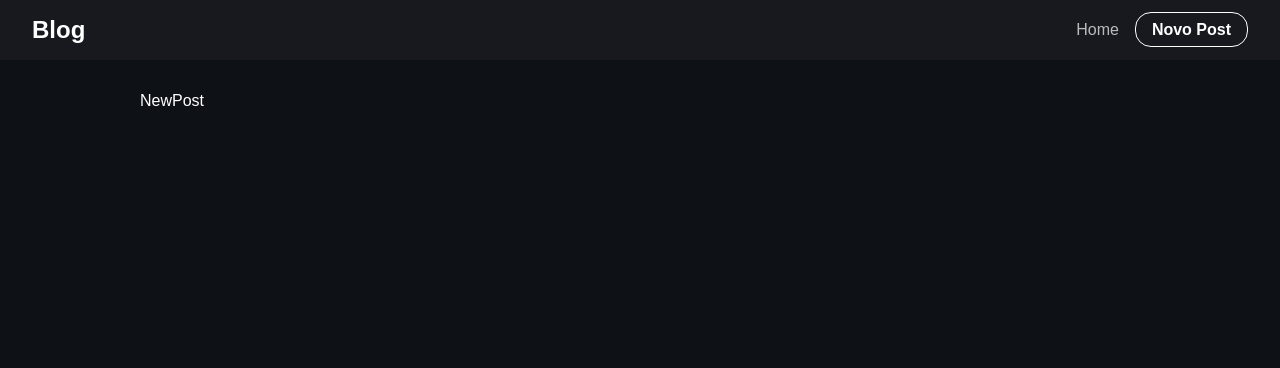
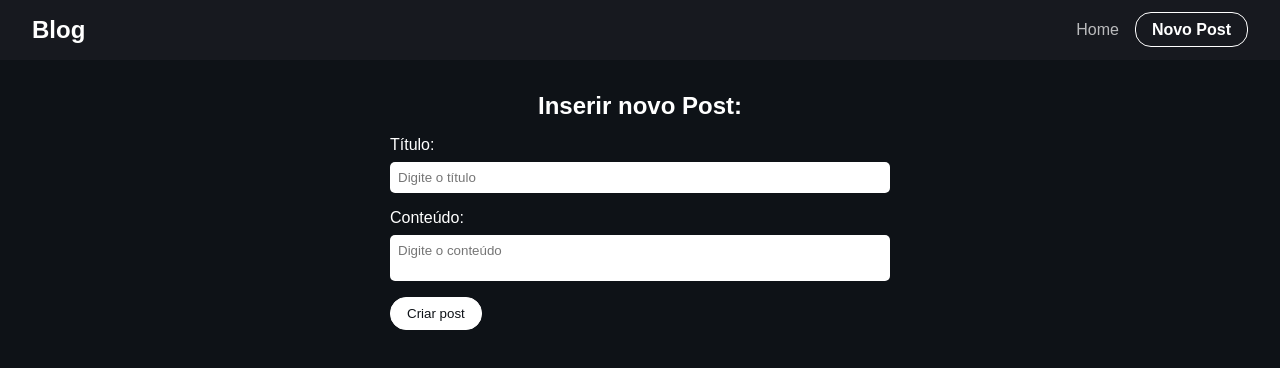
Before and after one commit to dErnandoV7/react-axios, a React (Vite) app: page /new in a window 1280 px wide. Shown: the top 368 px of the page. Built offline with nearby package versions, Linux system fonts and the light colour scheme; a web font is replaced by a local one.

Commit message:
carregando post individual

```diff
--- /dev/null
+++ b/src/axios/Config.js
@@ -0,0 +1,10 @@
+import axios from "axios";
+
+const blogFetch = axios.create({
+  baseURL: "https://jsonplaceholder.typicode.com",
+  headers: {
+    "Content-Type" : "application/json"
+  }
+});
+
+export default blogFetch;
--- a/src/main.jsx
+++ b/src/main.jsx
@@ -5,6 +5,7 @@ import "./index.css";
 
 import Home from "./routes/Home.jsx";
 import NewPost from "./routes/NewPost.jsx";
+import Post from "./routes/Post.jsx";
 
 import { createBrowserRouter, RouterProvider, Route } from "react-router-dom";
 
@@ -16,7 +17,10 @@ const router = createBrowserRouter([
         path: "/",
         element: <Home />,
       },
-      { path: "/new", element: <NewPost /> },
+      { path: "/new", element: <NewPost /> }, {
+        path: "/posts/:id",
+        element: <Post />
+      }
     ],
   },
 ]);
--- a/src/routes/Home.jsx
+++ b/src/routes/Home.jsx
@@ -1,4 +1,4 @@
-import axios from "axios";
+import blogFetch from "../axios/Config";
 
 import { useState, useEffect } from "react";
 
@@ -11,8 +11,8 @@ const Home = () => {
 
   const getPosts = async () => {
     try {
-      const response = await axios.get(
-        "https://jsonplaceholder.typicode.com/posts"
+      const response = await blogFetch.get(
+        "/posts"
       );
 
       const data = response.data;
@@ -30,7 +30,7 @@ const Home = () => {
     <div className="home">
       <h1>Últimos posts</h1>
       {!posts.length ? (
-        <p>Carregando..</p>
+        <p>Carregando...</p>
       ) : (
         posts.map((post) => (
           <div className="post" key={post.id}>
--- /dev/null
+++ b/src/routes/NewPost.css
@@ -0,0 +1,28 @@
+.new-post h2 {
+  text-align: center;
+  margin-bottom: 1rem;
+}
+
+form {
+  max-width: 500px;
+  width: 100%;
+  margin: 0 auto;
+}
+
+.form-control {
+  display: flex;
+  flex-direction: column;
+  margin-bottom: 1rem;
+}
+
+.form-control label {
+  margin-bottom: .5rem;
+}
+
+.form-control input, .form-control textarea {
+    padding: .5rem;
+    border-radius: 5px;
+    border: none;
+    resize: none;
+    outline: none
+}
--- a/src/routes/NewPost.jsx
+++ b/src/routes/NewPost.jsx
@@ -1,7 +1,59 @@
+import blogFetch from "../axios/Config";
+
+import { useState } from "react";
+
+import { useNavigate } from "react-router-dom";
+
+import "./NewPost.css";
+
 const NewPost = () => {
+  const navigate = useNavigate();
+
+  const [title, setTitle] = useState();
+  const [body, setBody] = useState();
+
+  const createPost = async (e) => {
+    e.preventDefault();
+
+    const post = { title, body, userId: 1 };
+
+    await blogFetch
+      .post("/posts", {
+        body: post,
+      })
+      .then(() => {
+        navigate("/");
+      })
+      .catch((error) => console.log("Erro ao enviar o post: " + error));
+  };
+
   return (
-    <div>NewPost</div>
-  )
-}
+    <div className="new-post">
+      <h2>Inserir novo Post:</h2>
+      <form onSubmit={(e) => createPost(e)}>
+        <div className="form-control">
+          <label htmlFor="title">Título:</label>
+          <input
+            type="text"
+            name="title"
+            placeholder="Digite o título"
+            id="title"
+            onChange={(e) => setTitle(e.target.value)}
+          />
+        </div>
+        <div className="form-control">
+          <label htmlFor="body">Conteúdo:</label>
+          <textarea
+            name="body"
+            id="body"
+            placeholder="Digite o conteúdo"
+            onChange={(e) => setBody(e.target.value)}
+          ></textarea>
+        </div>
+        <input type="submit" value="Criar post" className="btn" />
+      </form>
+    </div>
+  );
+};
 
-export default NewPost
+export default NewPost;
--- /dev/null
+++ b/src/routes/Post.jsx
@@ -0,0 +1,43 @@
+import blogFetch from "../axios/Config";
+
+import { useState, useEffect } from "react";
+
+import { useParams } from "react-router-dom";
+
+import "./Post.css";
+
+const Post = () => {
+  const { id } = useParams();
+
+  const [post, setPost] = useState({});
+
+  const getPost = async () => {
+    try {
+      const response = await blogFetch.get(`/posts/${id}`);
+      const data = response.data;
+
+      setPost(data);
+    } catch (error) {
+      console.log(error);
+    }
+  };
+
+  useEffect(() => {
+    getPost();
+  }, []);
+
+  return (
+    <div className="post-container">
+      {!post.title ? (
+        <p>Carregando...</p>
+      ) : (
+        <div className="post">
+          <h2>{post.title}</h2>
+          <p>{post.body}</p>
+        </div>
+      )}
+    </div>
+  );
+};
+
+export default Post;
```
Also changed, not shown: src/routes/Post.css (added).
